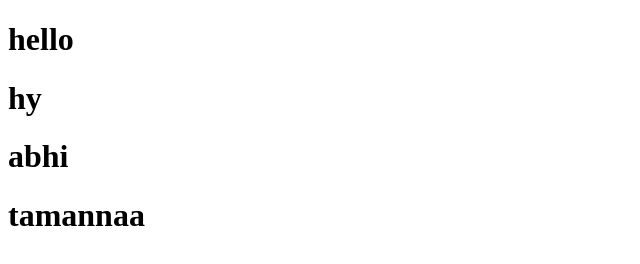
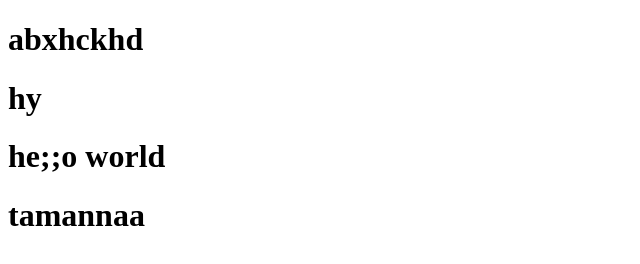
Before and after one commit to abhishekbhanot/tamanna, a plain HTML site: page index.html in a window 1280 px wide. Shown: the whole page, without its empty margins (0-640 px from the left). Drawn offline with Linux system fonts and the light colour scheme.

Commit message:
modifyng files

```diff
--- a/index.html
+++ b/index.html
@@ -7,9 +7,9 @@
     <link rel="stylesheet" href="style.css">
 </head>
 <body>
-    <h1>hello</h1>
+    <h1>abxhckhd</h1>
     <h1>hy</h1>
-    <h1>abhi</h1>
+    <h1>he;;o world</h1>
     <h1>tamannaa</h1>
 
 </body>
```
